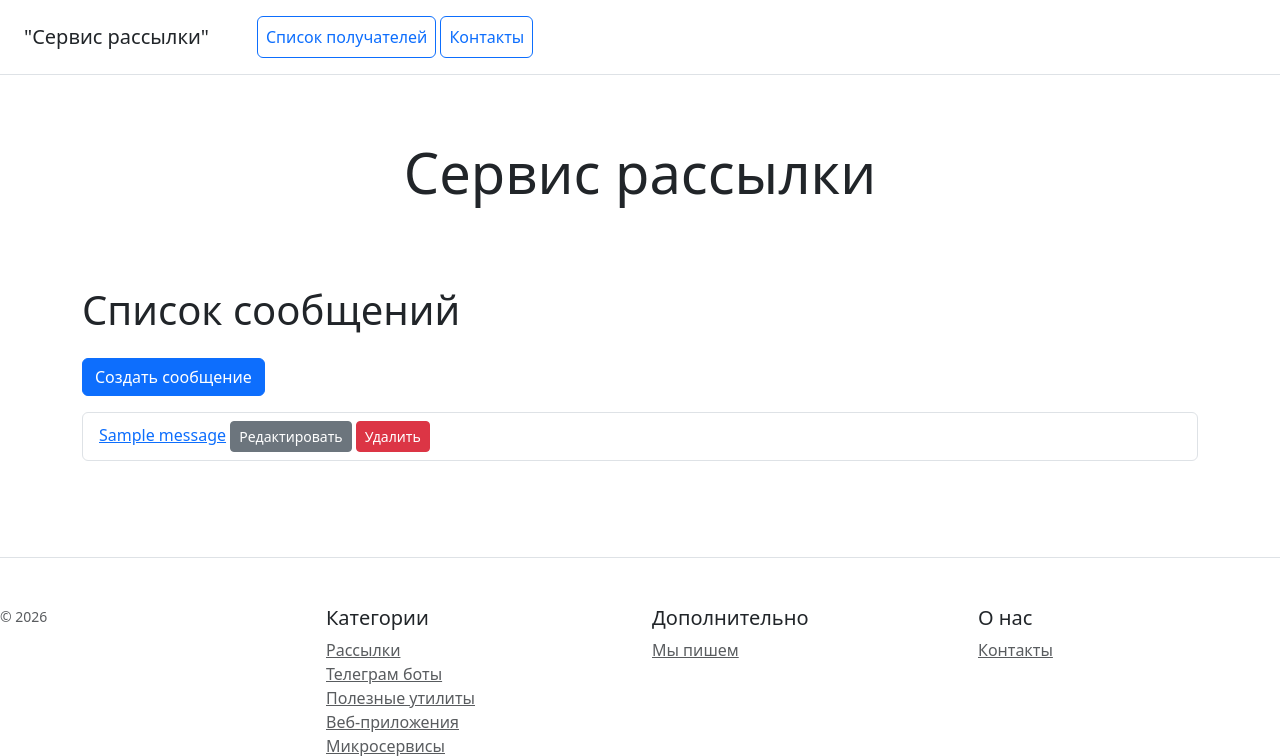
After one commit to KuzinaKA85/Coursework_4, a Django app: page /newsletter/messages/ in a window 1280 px wide. The commit adds this page. Shown: the top 756 px of the page. Run offline with Django 5.2, Linux system fonts and the light colour scheme; tables that the repository leaves empty hold one stand-in row (values such as "Sample post"); some libraries are stand-ins or nearby versions.

Commit message:
Добавлена модель Message, реализовано управление сообщениями по заданию 2 части 1.

```diff
--- a/newsletter/models.py
+++ b/newsletter/models.py
@@ -15,3 +15,20 @@ class Subscriber(models.Model):
         verbose_name = "Получатель"
         verbose_name_plural = "Получатели"
         ordering = ["email", "first_name", "surname", "last_name"]
+
+
+class Message(models.Model):
+    subject_letter = models.CharField(max_length=300, verbose_name="Тема письма")
+    body_letter = models.TextField(verbose_name="Тело письма")
+    created_at = models.DateTimeField(auto_now_add=True)
+    is_active = models.BooleanField(default=True)
+
+    def __str__(self):
+        return self.subject_letter
+
+    class Meta:
+        verbose_name = "Сообщение"
+        verbose_name_plural = "Сообщения"
+        ordering = [
+            "subject_letter",
+        ]
--- /dev/null
+++ b/newsletter/templates/newsletter/message_list.html
@@ -0,0 +1,20 @@
+{% extends 'newsletter/newsletter_base.html' %}
+{% load my_tags %}
+{% block content %}
+
+<div class="container mt-5">
+
+    <h1 class="mb-4">Список сообщений</h1>
+    <a href="{% url 'newsletter:message_form' %}" class="btn btn-primary mb-3">Создать сообщение</a>
+    <ul class="list-group">
+        {% for message in messages %}
+
+            <li class="list-group-item mb-5">
+                <a href="{% url 'newsletter:message_detail' message.pk %}">{{ message.subject_letter }}</a>
+                <a href="{% url 'newsletter:message_update' message.pk %}" class="btn btn-sm btn-secondary ml-3">Редактировать</a>
+                <a href="{% url 'newsletter:message_confirm_delete' message.pk %}" class="btn btn-sm btn-danger ml-1">Удалить</a>
+            </li>
+        {% endfor %}
+    </ul>
+</div>
+{% endblock %}
--- a/newsletter/templates/newsletter/subscriber_detail.html
+++ b/newsletter/templates/newsletter/subscriber_detail.html
@@ -8,9 +8,9 @@
 <!--                    class="card-img-top"-->
 <!--                    style="height: 350px; width: 100%; object-fit: cover;">-->
         <h1 class="mb-4">{{ subscriber.email }}</h1>
-        <p>{{ subscriber.first_name }}</p>
-        <p>{{ subscriber.surname }}</p>
-        <p>{{ subscriber.last_name }}</p>
+        <p>Имя: {{ subscriber.first_name }}</p>
+        <p>Отчетсво: {{ subscriber.surname }}</p>
+        <p>Фамилия: {{ subscriber.last_name }}</p>
 <!--        <p>Создано: {{ article.created_at }}</p>-->
 <!--        <p>Обновлено: {{ article.updated_at }}</p>-->
         <a href="{% url 'newsletter:subscriber_update' subscriber.pk %}" class="btn btn-secondary">Редактировать</a>
--- a/newsletter/urls.py
+++ b/newsletter/urls.py
@@ -7,6 +7,11 @@ from newsletter.views import (
     SubscriberDetailView,
     SubscriberUpdateView,
     SubscriberDeleteView,
+    MessageListView,
+    MessageCreateView,
+    MessageDetailView,
+    MessageUpdateView,
+    MessageDeleteView,
 )
 
 app_name = NewsletterConfig.name
@@ -27,4 +32,15 @@ urlpatterns = [
         SubscriberDeleteView.as_view(),
         name="subscriber_confirm_delete",
     ),
+    path("messages/", MessageListView.as_view(), name="message_list"),
+    path("message/new/", MessageCreateView.as_view(), name="message_form"),
+    path("message/<int:pk>/", MessageDetailView.as_view(), name="message_detail"),
+    path(
+        "message/update/<int:pk>/", MessageUpdateView.as_view(), name="message_update"
+    ),
+    path(
+        "message/delete/<int:pk>/",
+        MessageDeleteView.as_view(),
+        name="message_confirm_delete",
+    ),
 ]
--- a/newsletter/views.py
+++ b/newsletter/views.py
@@ -2,7 +2,7 @@ from django.urls import reverse_lazy
 from django.views.generic import ListView, DetailView
 from django.views.generic.edit import CreateView, UpdateView, DeleteView
 
-from newsletter.models import Subscriber
+from newsletter.models import Subscriber, Message
 
 
 class SubscriberListView(ListView):
@@ -48,5 +48,48 @@ class SubscriberUpdateView(UpdateView):
 
 class SubscriberDeleteView(DeleteView):
     model = Subscriber
-    template_name = "subscriber_confirm_delete.html"
+    template_name = "newsletter/subscriber_confirm_delete.html"
+    context_object_name = "subscriber"
     success_url = reverse_lazy("newsletter:subscriber_list")
+
+
+class MessageListView(ListView):
+    model = Message
+    template_name = "newsletter/message_list.html"
+    context_object_name = "messages"
+
+    def get_queryset(self):
+        return Message.objects.all()
+
+
+class MessageCreateView(CreateView):
+    model = Message
+    template_name = "newsletter/message_form.html"
+    fields = [
+        "subject_letter",
+        "body_letter",
+    ]
+    success_url = reverse_lazy("newsletter:message_list")
+
+
+class MessageDetailView(DetailView):
+    model = Message
+    template_name = "newsletter/message_detail.html"
+    context_object_name = "message"
+
+
+class MessageUpdateView(UpdateView):
+    model = Message
+    template_name = "newsletter/message_form.html"
+    fields = [
+        "subject_letter",
+        "body_letter",
+    ]
+    success_url = reverse_lazy("newsletter:message_list")
+
+
+class MessageDeleteView(DeleteView):
+    model = Message
+    template_name = "newsletter/message_confirm_delete.html"
+    context_object_name = "message"
+    success_url = reverse_lazy("newsletter:message_list")
```
Also changed, not shown: newsletter/admin.py (+8 -1 lines), newsletter/templates/newsletter/message_confirm_delete.html (added, +14 -0 lines), newsletter/templates/newsletter/message_detail.html (added, +14 -0 lines), newsletter/templates/newsletter/message_form.html (added, +14 -0 lines), newsletter/templates/newsletter/message_update.html (added, +14 -0 lines), newsletter/migrations/0002_message.py (added).
